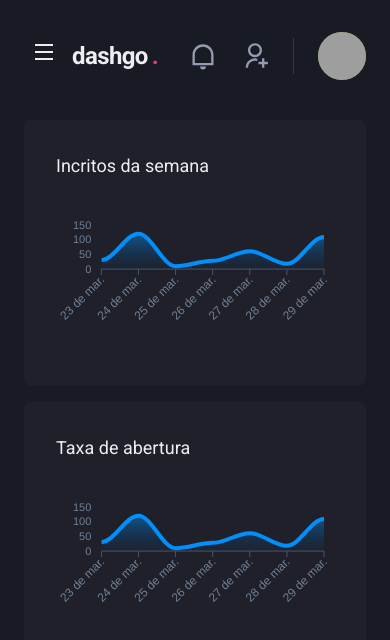
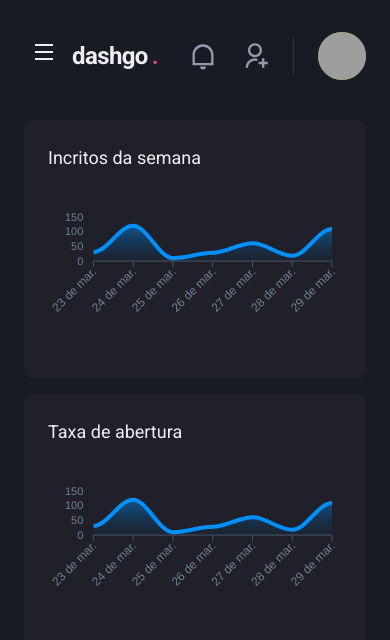
Before and after one commit to LuhBC-pixel/dashgo, a Next.js app: page /dashboard in a window 390 px wide. Shown: the top 640 px of the page. Built offline with nearby package versions, Linux system fonts and the light colour scheme; grey boxes are pictures that could not be loaded.

Commit message:
dashboard responsive

```diff
--- a/src/pages/dashboard.tsx
+++ b/src/pages/dashboard.tsx
@@ -89,13 +89,13 @@ export default function Dashboard() {
           minChildWidth='320px'
           alignContent='flex-start'
         >
-          <Box p='8' bg='gray.800' borderRadius={8} pb='4'>
+          <Box p={['6', '8']} bg='gray.800' borderRadius={8} pb='4'>
             <Text fontSize='lg' mb='4'>
               Incritos da semana
             </Text>
             <Chart options={options} series={series} type='area' height={160} />
           </Box>
-          <Box p='8' bg='gray.800' borderRadius={8}>
+          <Box p={['6', '8']} bg='gray.800' borderRadius={8}>
             <Text fontSize='lg' mb='4'>
               Taxa de abertura
             </Text>
```
